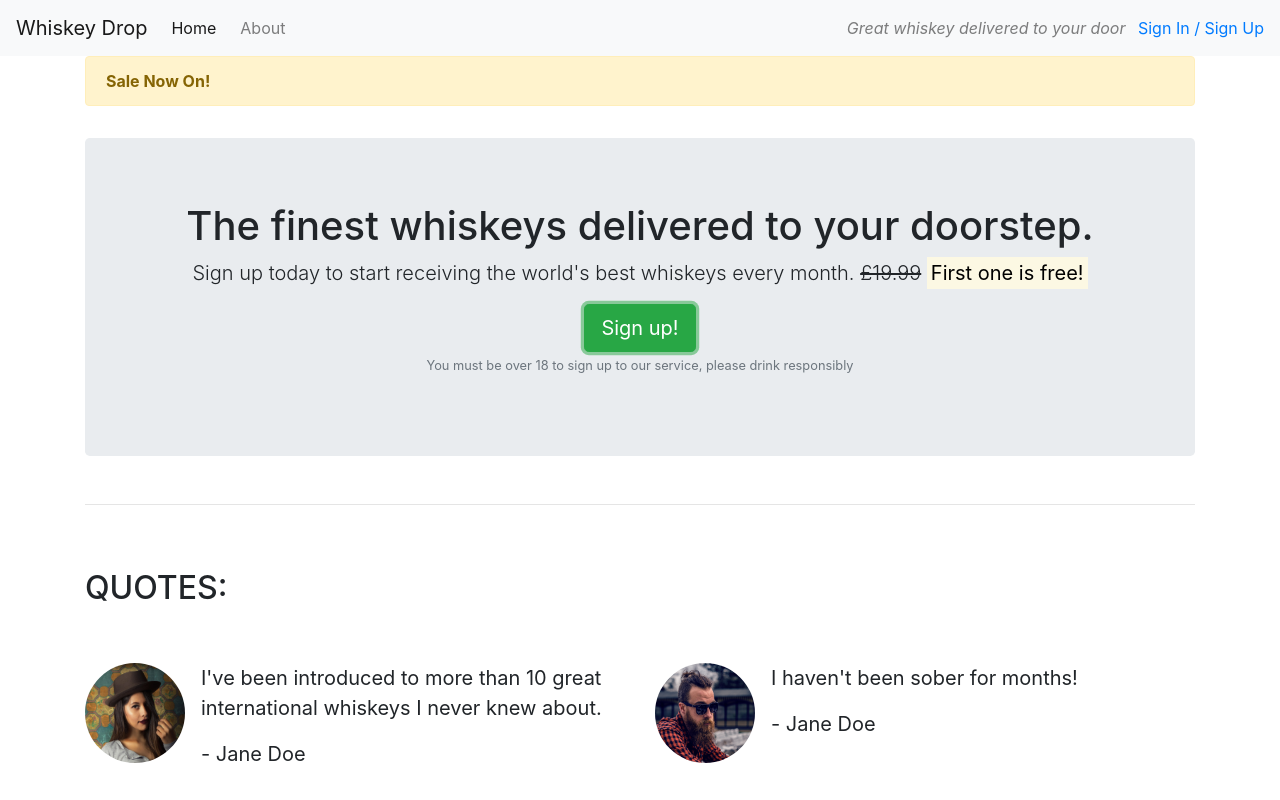
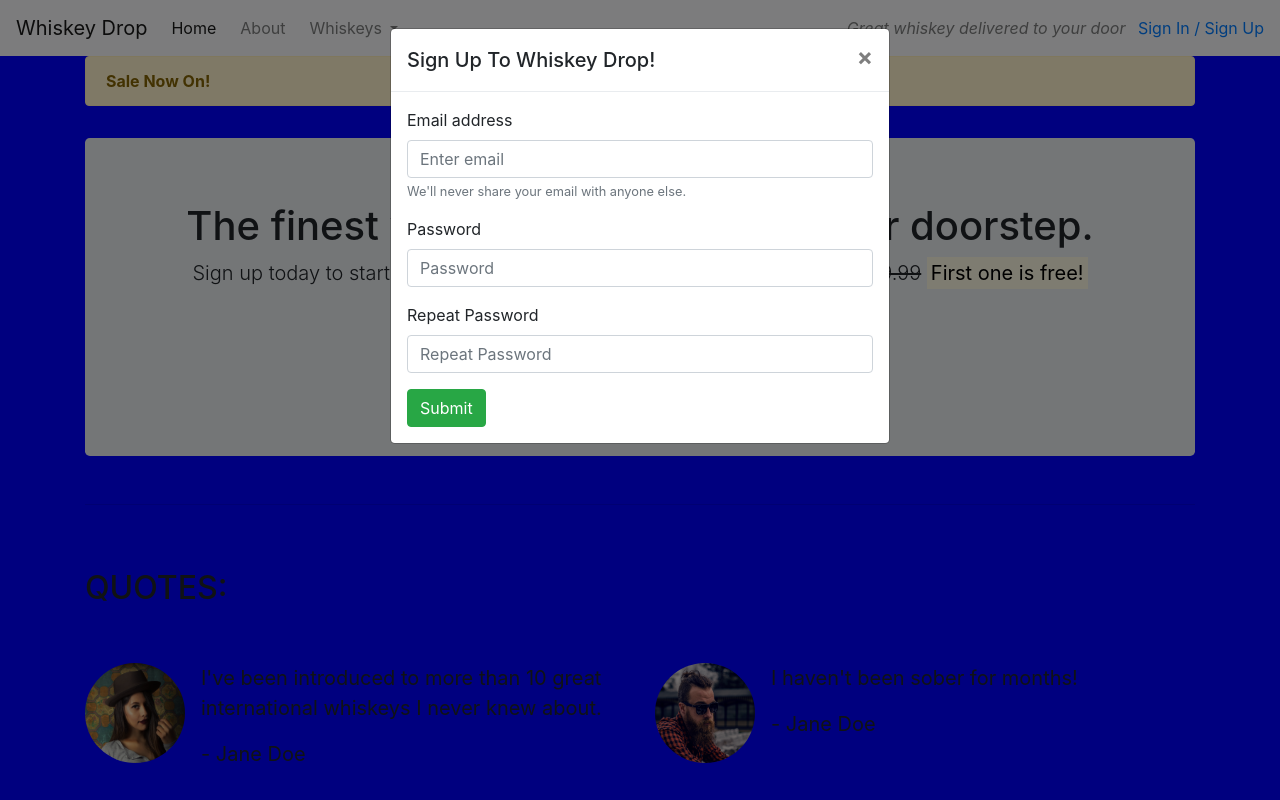
Before and after one commit to Quaim/Bootstrap_Practice, a plain HTML site: page index.html in a window 1280 px wide. Both pictures are taken after a click on the button "Sign up!". Shown: the top 800 px of the page. Drawn offline with nearby package versions, Linux system fonts and the light colour scheme.

Commit message:
added final bootstrap javascript and stylings and added new css file for cstom styling

```diff
--- /dev/null
+++ b/css/style.css
@@ -0,0 +1,3 @@
+body {
+    background-color: blue;
+}
--- a/index.html
+++ b/index.html
@@ -5,20 +5,42 @@
     <meta charset="UTF-8">
     <meta name="viewport" content="width=, initial-scale=1.0">
     <title>Whiskey Drop | Taste a new whiskey every month</title>
+    <link rel="stylesheet" href="https://cdn.jsdelivr.net/npm/bootstrap@4.6.2/dist/css/bootstrap.min.css"
+        integrity="sha384-xOolHFLEh07PJGoPkLv1IbcEPTNtaed2xpHsD9ESMhqIYd0nLMwNLD69Npy4HI+N" crossorigin="anonymous">
     <link rel="stylesheet" href="https://maxcdn.bootstrapcdn.com/bootstrap/4.1.3/css/bootstrap.min.css">
-    <link rel="stylesheet" href="https://use.fontawesome.com/releases/v5.6.1/css/all.css" integrity="sha384-gfdkjb5BdAXd+lj+gudLWI+BXq4IuLW5IT+brZEZsLFm++aCMlF1V92rMkPaX4PP" crossorigin="anonymous">
+    <link rel="stylesheet" href="https://use.fontawesome.com/releases/v5.6.1/css/all.css"
+        integrity="sha384-gfdkjb5BdAXd+lj+gudLWI+BXq4IuLW5IT+brZEZsLFm++aCMlF1V92rMkPaX4PP" crossorigin="anonymous">
+    <link rel="stylesheet" href="css/style.css" type="text/css" />
 </head>
 
 <body>
     <nav class="navbar navbar-light navbar-expand-sm bg-light">
-        <a href="/" class="navbar-brand">
-            Whiskey Drop</a>
+        <a href="/" class="navbar-brand"> Whiskey Drop</a>
+
+        <button class="navbar-toggler ml-auto" type="button" data-toggle="collapse" data-target="#navbarNavDropdown"
+            aria-controls="navbarNavDropdown" aria-expanded="false" aria-label="Toggle navigation">
+            <span class="navbar-toggler-icon"></span></button>
+        <div class="collapse navbar-collapse" id="navbarNavDropdown">
             <ul class="navbar-nav mr-auto">
                 <li class="active nav-item mr-2"><a class="nav-link" href="/">Home</a></li>
                 <li class="nav-item mr-2"><a class="nav-link" href="">About</a></li>
+                <li class="nav-item dropdown">
+                    <a class="nav-link dropdown-toggle" href="#" id="navbarDropdownMenuLink" role="button" data-toggle="dropdown" aria-haspopup="true" aria-expanded="false">
+          Whiskeys
+        </a>
+                    <div class="dropdown-menu" aria-labelledby="navbarDropdownMenuLink">
+                        <a class="dropdown-item" href="#">Irish</a>
+                        <a class="dropdown-item" href="#">Scotch</a>
+                        <a class="dropdown-item" href="#">Japanese</a>
+                        <a class="dropdown-item" href="#">American</a>
+                    </div>
+                </li>
+
+
+
                 <li class="nav-item mr-2 d-block d-sm-none"><a class="nav-link" href="">Sign In / Sign Up</a></li>
             </ul>
-
+        </div>
         <div class="d-none d-md-block">
             <p class="navbar-text my-auto mr-2"><i>Great whiskey delivered to your door</i></p>
             <a href="/login">Sign In / Sign Up</a>
@@ -42,7 +64,7 @@
                         <s class="d-none d-sm-inline">£19.99</s>
                         <span class="d-inline d-sm-none"><br></span>
                         <strong><mark>First one is free!</mark></strong> </p>
-                    <button class="btn btn-success btn-lg">Sign up!</button>
+                    <button class="btn btn-success btn-lg" data-toggle="modal" data-target="#signUpModal">Sign up!</button>
                     <p class="text-muted"><small>You must be over 18 to sign up to our service, please drink
                             responsibly</small></p>
                 </section>
@@ -102,7 +124,8 @@
             <div class="row">
                 <div class="col-12 col-md-6 col-lg-4">
                     <div class="feature">
-                        <h3><i class="fa-solid fa-gift d-none d-sm-inline"></i> Feature 1 <span class="badge badge-success">New!</span></h3>
+                        <h3><i class="fa-solid fa-gift d-none d-sm-inline"></i> Feature 1 <span
+                                class="badge badge-success">New!</span></h3>
                         <p>Lorem ipsum dolor sit amet, consectetur adipiscing elit, sed do eiusmod tempor incididunt ut
                             labore et dolore magna aliqua. Ut enim ad minim veniam, quis nostrud exercitation ullamco
                             laboris nisi ut aliquip ex ea commodo consequat.</p>
@@ -132,9 +155,52 @@
         </section>
         <!-- /.features -->
     </article>
-</body>
+    <div class="modal" tabindex="-1" role="dialog" id="signUpModal">
+        <div class="modal-dialog" role="document">
+            <div class="modal-content">
+                <div class="modal-header">
+                    <h5 class="modal-title">Sign Up To Whiskey Drop!</h5>
+                    <button type="button" class="close" data-dismiss="modal" aria-label="Close">
+          <span aria-hidden="true">&times;</span>
+        </button>
+                </div>
+                <div class="modal-body">
+                    <form>
+                        <div class="form-group">
+                            <label for="exampleInputEmail1">Email address</label>
+                            <input type="email" class="form-control" id="exampleInputEmail1" aria-describedby="emailHelp" placeholder="Enter email">
+                            <small id="emailHelp" class="form-text text-muted">We'll never share your email with anyone else.</small>
+                        </div>
+                        <div class="form-group">
+                            <label for="password">Password</label>
+                            <input type="password" class="form-control" id="password" placeholder="Password">
+                        </div>
+                        <div class="form-group">
+                            <label for="repeatPassword">Repeat Password</label>
+                            <input type="password" class="form-control" id="repeatPassword" placeholder="Repeat Password">
+                        </div>
+                        <button type="submit" class="btn btn-success">Submit</button>
+                    </form>
+                </div>
+            </div>
+        </div>
+    </div>
+
+
+
     <script src="https://cdn.jsdelivr.net/npm/bootstrap@5.3.2/dist/js/bootstrap.bundle.min.js"
         integrity="sha384-C6RzsynM9kWDrMNeT87bh95OGNyZPhcTNXj1NW7RuBCsyN/o0jlpcV8Qyq46cDfL" crossorigin="anonymous">
     </script>
     <script src="https://kit.fontawesome.com/062add5c9c.js" crossorigin="anonymous"></script>
+    <script src="https://code.jquery.com/jquery-3.3.1.slim.min.js"
+        integrity="sha384-q8i/X+965DzO0rT7abK41JStQIAqVgRVzpbzo5smXKp4YfRvH+8abtTE1Pi6jizo" crossorigin="anonymous">
+    </script>
+    <script src="https://cdn.jsdelivr.net/npm/popper.js@1.14.3/dist/umd/popper.min.js"
+        integrity="sha384-ZMP7rVo3mIykV+2+9J3UJ46jBk0WLaUAdn689aCwoqbBJiSnjAK/l8WvCWPIPm49" crossorigin="anonymous">
+    </script>
+    <script src="https://cdn.jsdelivr.net/npm/bootstrap@4.1.3/dist/js/bootstrap.min.js"
+        integrity="sha384-ChfqqxuZUCnJSK3+MXmPNIyE6ZbWh2IMqE241rYiqJxyMiZ6OW/JmZQ5stwEULTy" crossorigin="anonymous">
+    </script>
+</body>
+
 </html>
```
Lines whose indentation alone changed are shown as unchanged.
